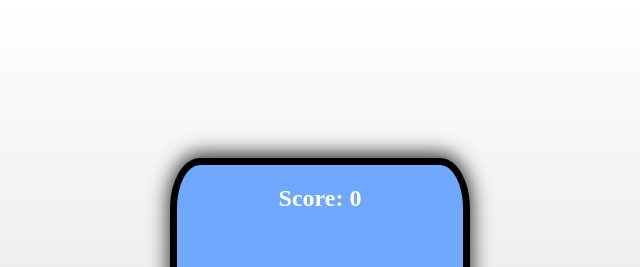
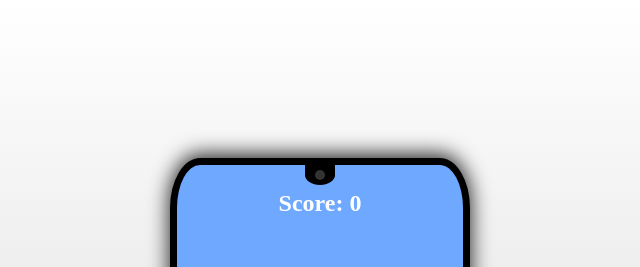
Before and after one commit to GBValdez/Conejitos-web, a plain HTML site: page index.html in a window 1280 px wide. Shown: the top 267 px of the page, 320-960 px from the left. Drawn offline with Linux system fonts and the light colour scheme.

Commit message:
Agregue una camara

```diff
--- a/index.html
+++ b/index.html
@@ -34,6 +34,7 @@
         .Puntuaje{
             text-align: center;
             color: white;
+            margin: 5px;
         }
 
         .Puntuaje::after{
@@ -330,10 +331,33 @@
                 linear-gradient(-135deg, greenyellow 25%, transparent 25%) -0px 0;
             background-size: 50px 120px;
         }
+
+        .Camara{
+            width: 30px;
+            height: 20px;
+            background: black;
+            right: 0;
+            left: 0;
+            margin: auto;
+            border-radius: 0 0 100% 100%;
+            display: flex;
+            justify-content: center;
+            align-items: center;
+            margin-bottom: 0;
+        }
+        .Lente{
+            width: 10px;
+            height: 10px;
+            background: rgb(51, 51, 51);
+            border-radius: 50%;
+        }
     </style>
 </head>
 <body>
     <div class="Phone">
+        <div class="Camara">
+            <div class="Lente"></div>
+        </div>
         <div class="Layer Index-1">
             <input type="checkbox">
             <div class="ear--outer ear-left">
```
